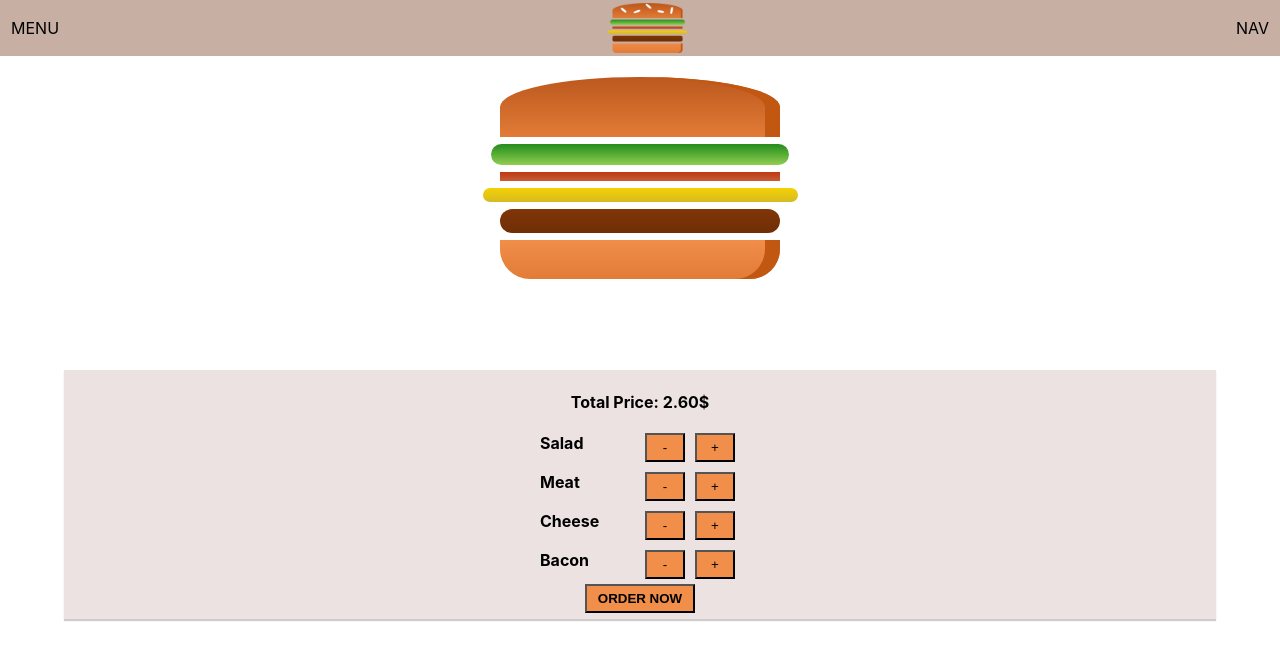
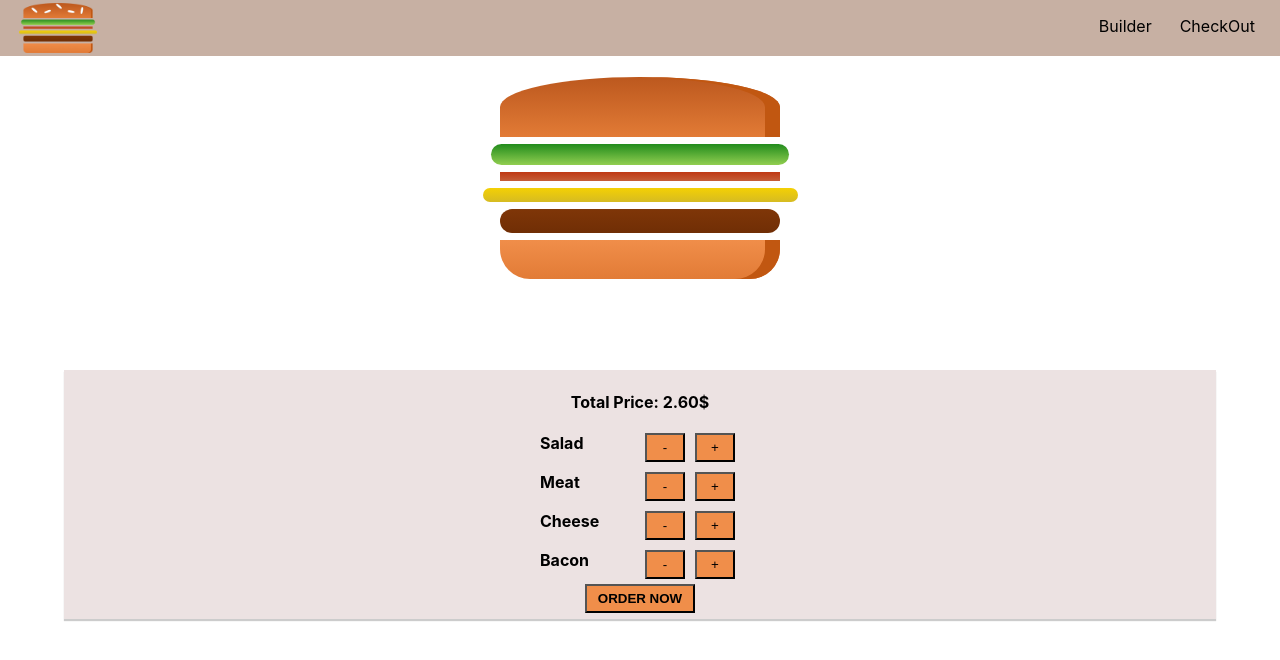
Before and after one commit to Stevan-Radovanovic/BurgerBuilder-WebApp, a React (Create React App) app in the folder bb1/: page / in a window 1280 px wide. Shown: the top 660 px of the page. Built offline with nearby package versions, Linux system fonts and the light colour scheme.

Commit message:
Added reusable nav items

```diff
--- /dev/null
+++ b/bb1/src/components/Navigation/NavItems/NavItems.js
@@ -0,0 +1,17 @@
+import React from 'react';
+import classes from './NavItems.module.css';
+
+const NavItems = (props) => {
+  return (
+    <ul className={classes.NavItems}>
+      <li>
+        <a href="/">Builder</a>
+      </li>
+      <li>
+        <a href="/">CheckOut</a>
+      </li>
+    </ul>
+  );
+};
+
+export default NavItems;
--- /dev/null
+++ b/bb1/src/components/Navigation/NavItems/NavItems.module.css
@@ -0,0 +1,31 @@
+.NavItems {
+  height: 100%;
+  padding: 0;
+  margin: 0;
+  list-style: none;
+  display: flex;
+  align-items: center;
+}
+
+.NavItems li {
+  display: flex;
+  height: 100%;
+  align-items: center;
+  margin: 0 4px;
+  box-sizing: border-box;
+}
+
+.NavItems li a {
+  text-decoration: none;
+  color: black;
+  display: block;
+  height: 100%;
+  padding: 16px 10px;
+  border-bottom: 4px solid transparent;
+  box-sizing: border-box;
+}
+
+.NavItems li a:active {
+  border-bottom: 4px solid black;
+  background-color: white;
+}
--- a/bb1/src/components/Navigation/Toolbar/Toolbar.js
+++ b/bb1/src/components/Navigation/Toolbar/Toolbar.js
@@ -1,13 +1,15 @@
 import React from 'react';
 import classes from './Toolbar.module.css';
 import Logo from '../../Logo/Logo';
+import NavItems from '../NavItems/NavItems';
 
 const Toolbar = (props) => {
   return (
     <header className={classes.Toolbar}>
-      <div>MENU</div>
       <Logo />
-      <div>NAV</div>
+      <nav>
+        <NavItems />
+      </nav>
     </header>
   );
 };
```
